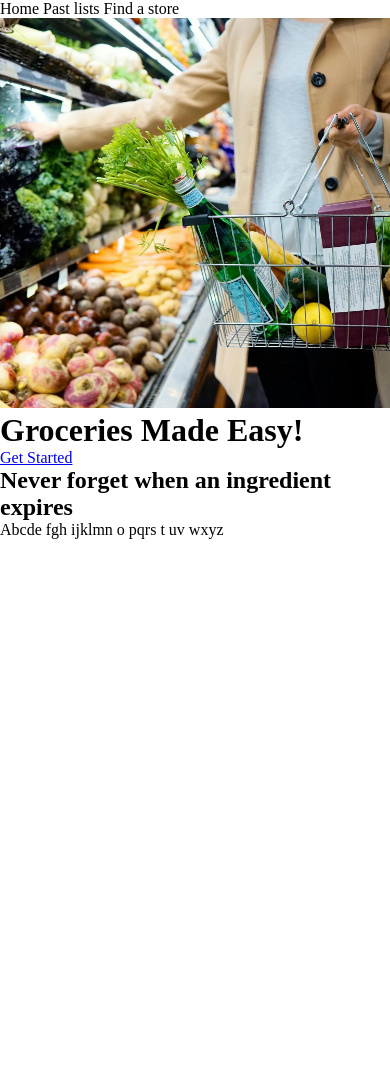
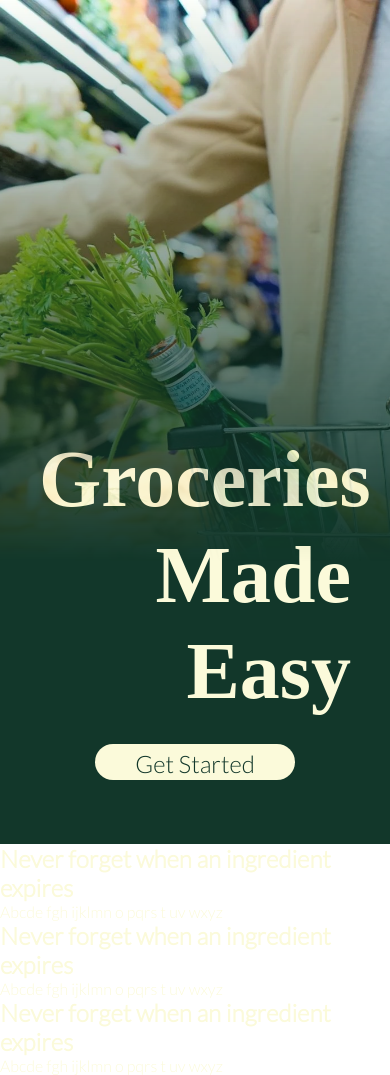
Before and after one commit to RodriVazquezAsenjo/PP2, a plain HTML site: page index.html in a window 390 px wide. Before the commit the page ends 844 px from the top, so only its background shows below. Drawn offline with Linux system fonts and the light colour scheme.

Commit message:
mobile landing layout with no nav bar yet added

```diff
--- a/assets/css/style.css
+++ b/assets/css/style.css
@@ -7,7 +7,7 @@
     --clr-highlight: #ADBC9F;
     --clr-light: #FBFADA;
     /*text*/
-    --font-main: 'Lato', sans serif;
+    --font-general: 'Lato', sans serif;
     --font-titles: 'DM', sans serif;
     /*hero-sizes*/
     --hero-large: 5rem;
@@ -18,17 +18,21 @@
     --hero-body-medium: 1.25rem;
     --hero-body-small: 1rem;
     /*button-text*/
-    --button-large: 1.125rem;
-    --button-medium: 1rem;
-    --button-small: 0.875rem;
+    --button-text-large: 1.125rem;
+    --button-text-medium: 1rem;
+    --button-text-small: 0.875rem;
     /*label-text*/
     --label-large: 0.875rem;
     --label-medium: 0.75rem;
     --label-small: 0.625rem;
+    /*line-height*/
+    --line-height-large: 2.5rem;
+    --line-height-medium: 2rem;
+    --line-height-small: 1.5rem;
     /*button-heights*/
-    --large-button: 36px;
-    --medium-button: 32px;
-    --small-button: 28px;
+    --button-large: 36px;
+    --button-medium: 32px;
+    --button-small: 28px;
     /*border-radius*/
     --large-btn-border: 18px;
     --medium-btn-border: 16px;
@@ -44,4 +48,95 @@
     /*dimensions*/
     width: 100%;
     box-sizing: border-box;
+
+    /*text*/
+    text-decoration: none;
+    color: var(--clr-light);
+    font-family: var(--font-general)
 }
+
+body{
+
+}
+
+nav {
+    /*position*/
+
+    /*height*/
+    height: 0;
+
+    /*animation*/
+    visibility: hidden;
+
+}
+
+header {
+    /*dimensions*/
+    height: 100vh;
+
+    /*flex-box*/
+    display: flex;
+    flex-wrap: wrap;
+    flex-direction: row;
+}
+
+#landing-content {
+    /*dimensions*/
+    height: 100vh;
+    /*box*/
+    background-color: var(--clr-main);
+}
+#landing-content img {
+    /*position*/
+    object-fit: cover;
+    position: absolute;
+    left: 50%;
+    top: 50%;
+    transform: translate(-50%, -50%);
+    /*dimensions*/
+    width: 100%;
+    height: 100vh;
+    display: block;
+    /*image-effects*/
+    mask-image: linear-gradient(to bottom, rgba(0, 0, 0, 1) 0%, rgba(18, 55, 42, 0) 66.6%);
+}
+
+#landing-text{
+    /*position*/
+    padding: 0 10% 10%;
+    /*dimensions*/
+    height: 100vh;
+    /*box*/
+    display: flex;
+    flex-direction: column;
+    justify-content: flex-end;
+    /*text*/
+    line-height: var(--line-height-large);
+
+}
+
+#landing-text h1 {
+    /*text*/
+    font-family: var(--font-titles);
+    font-size: var(--hero-large);
+    line-height: 96px;
+    text-align: right;
+}
+
+#landing-text a {
+    /*position*/
+    margin: 25px auto;
+    /*dimensions*/
+    height: var(--button-large);
+    width: 200px;
+    /*flex-box*/
+    display: flex;
+    justify-content: center;
+    /*box*/
+    background-color: var(--clr-light);
+    border-radius: var(--large-btn-border);
+    /*text*/
+    font-size: var(--hero-body-large);
+    text-align: center;
+    color: var(--clr-main);
+}
--- a/index.html
+++ b/index.html
@@ -13,21 +13,35 @@
         <a>Find a store</a>
     </nav>
     <header>
-        <div id='landing-content'> <!--The landing content will have a hero image on the left and a Slogan and access button on the right-->
-            <div id="landing-image">
-                <img src="assets/images/hero-image-grocery-shop.webp" aria-label="hero-image grocery cart">
-            </div>
-            <div id="landing-content">
-                <h1>Groceries Made Easy!</h1>
+        <div id="landing-content">
+            <img src="assets/images/hero-image-grocery-shop.webp" aria-label="hero-image grocery cart">
+            <div id="landing-text">
+                <h1>Groceries Made Easy</h1>
                 <a href="lists.html" id="landing-btn">Get Started</a>
             </div>
         </div>
+
+        </div>
     </header>
     <main>
-        <div>
-            <h2>Never forget when an ingredient expires</h2>
-            <p>Abcde fgh ijklmn o pqrs t uv wxyz</p>
-        </div>
+        <section>
+            <div>
+                <h2>Never forget when an ingredient expires</h2>
+                <p>Abcde fgh ijklmn o pqrs t uv wxyz</p>
+            </div>
+        </section>
+        <section>
+            <div>
+                <h2>Never forget when an ingredient expires</h2>
+                <p>Abcde fgh ijklmn o pqrs t uv wxyz</p>
+            </div>
+        </section>
+        <section>
+            <div>
+                <h2>Never forget when an ingredient expires</h2>
+                <p>Abcde fgh ijklmn o pqrs t uv wxyz</p>
+            </div>
+        </section>
     </main>
     <script src="assets/js/script.js"></script>
 </body>
```
